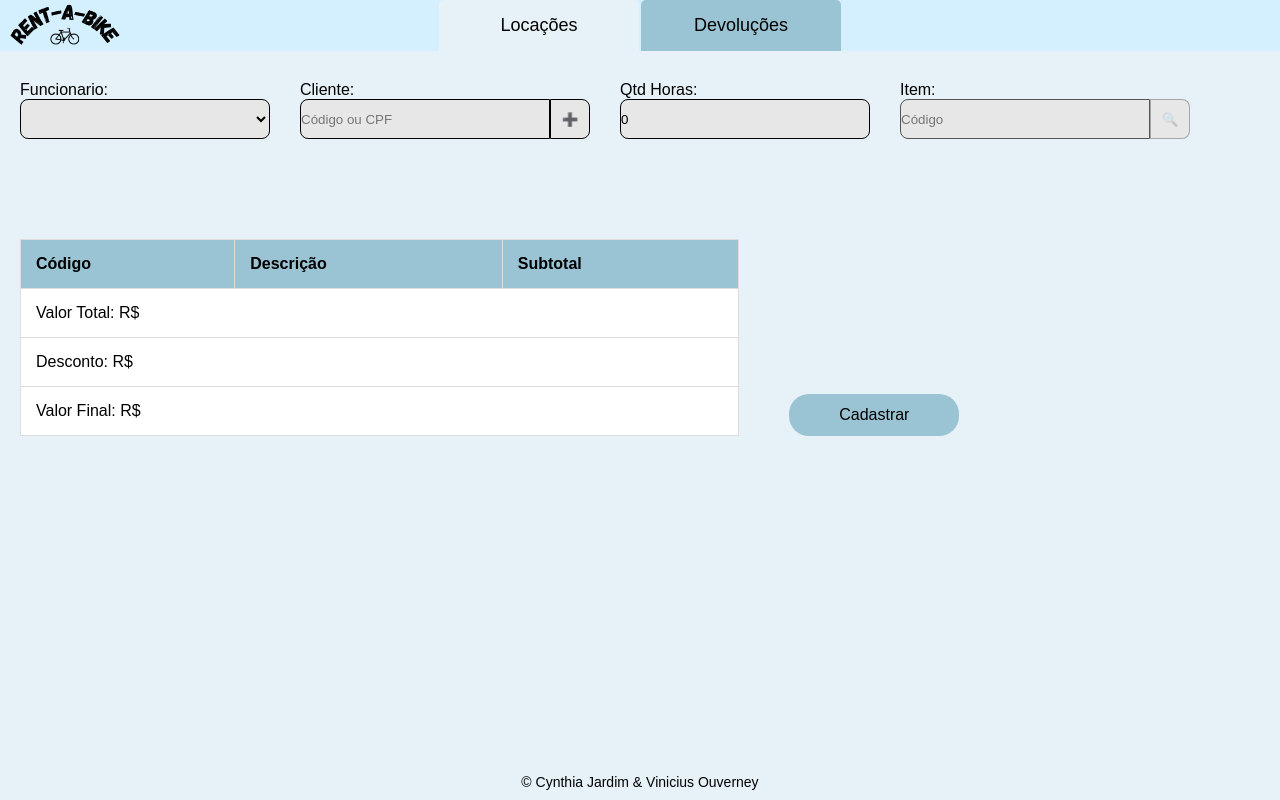
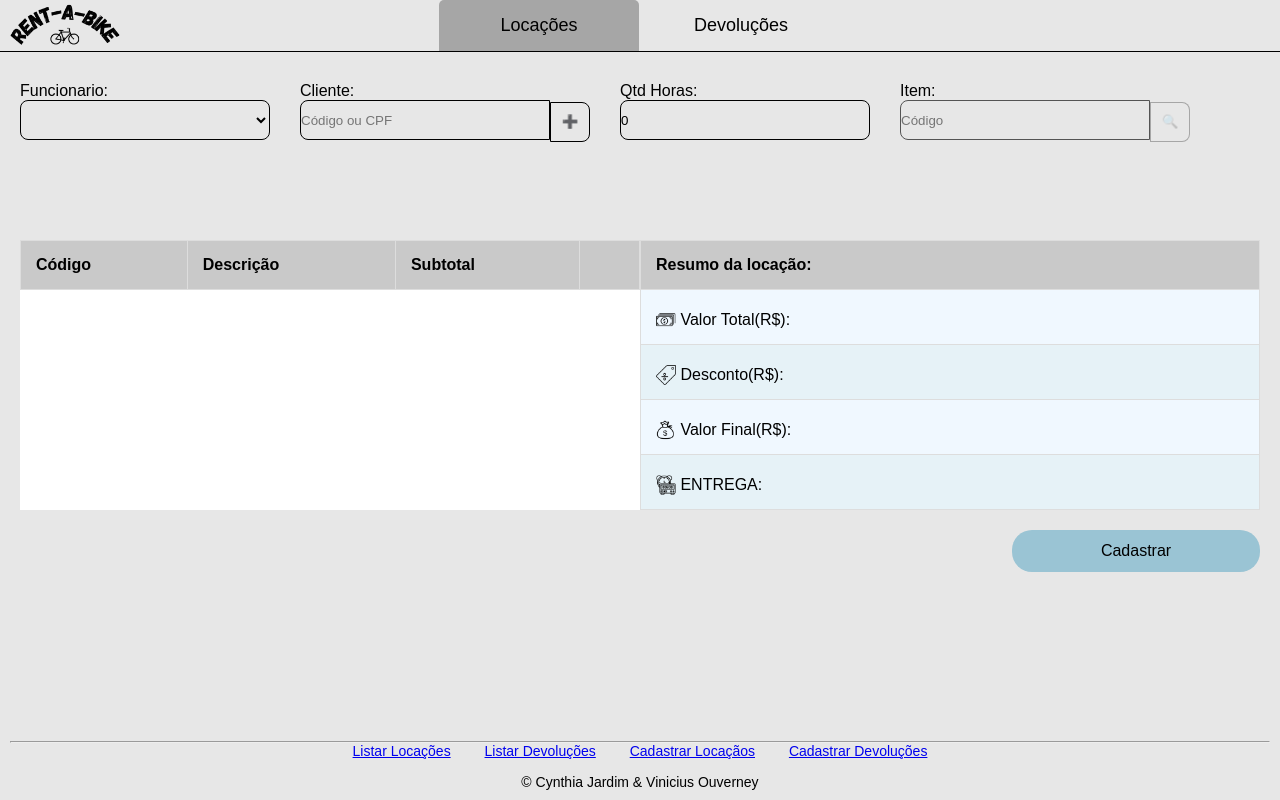
Before and after one commit to 27Vini/rent-a-bike, a PHP site: page /app/pages/cadastrar-locacao.html in a window 1280 px wide. Run offline with PHP 8.4, Linux system fonts and the light colour scheme; lists and menus that the app fills with data are empty.

Commit message:
Altera CSS das páginas

```diff
--- a/app/pages/cadastrar-locacao.html
+++ b/app/pages/cadastrar-locacao.html
@@ -50,43 +50,56 @@
         </section>
 
         <section class="tabela-cadastro">
-            <table border="1">
+            <table class="itens-locacao" border="1">
                 <thead>
                     <tr>
                         <th>Código</th>
                         <th>Descrição</th>
                         <th>Subtotal</th>
+                        <th></th>
                     </tr>
                 </thead>
                 <tbody>
-
                 </tbody>
-                <tfoot>
+            </table>
+            <table class="resumo-locacao">
+                <thead>
+                    <tr><td>Resumo da locação:</td></tr>
+                </thead>
+                <tbody>
                     <tr>
-                        <td colspan="3">Valor Total: R$<span class="valor-total"></span></td>
+                        <td><img src="../styles/images/total.png" class="icon"/> Valor Total(R$): <span class="valor-total"></span></td>
                     </tr>
                     <tr>
-                        <td colspan="3">Desconto: R$<span class="valor-desconto"></span> </td>
+                        <td><img src="../styles/images/desconto.png" class="icon"/> Desconto(R$): <span class="valor-desconto"></span></td>
                     </tr>
                     <tr>
-                        <td colspan="3">Valor Final: R$<span class="valor-final"></span></td>
+                        <td><img src="../styles/images/final.png" class="icon"/> Valor Final(R$): <span class="valor-final"></span></td>
                     </tr>
-                </tfoot>
+                    <tr>
+                        <td><img src="../styles/images/data-hora.png" class="icon"/> ENTREGA: <span class="entrega"></span></td>
+                    </tr>
+                </tbody>
             </table>
-
-            <section class="cadastro">
-                <div hidden id="entrega">
-                    Data e hora de entrega: <span></span>
-                </div>
-                <button id="cadastrar">Cadastrar</button>
-            </section>
         </section>
+        <div class="cadastrar">
+            <button id="cadastrar">Cadastrar</button>
+        </div>
     </main>
 
     <output></output>
 
     <footer>
-        © Cynthia Jardim & Vinicius Ouverney
+        <hr>
+        <div class="links">
+            <a href="./listagem-locacoes.html">Listar Locações</a>
+            <a href="./listagem-devolucoes.html">Listar Devoluções</a>
+            <a href="./cadastrar-locacao.html">Cadastrar Locaçãos</a>
+            <a href="./cadastrar-devolucoes.html">Cadastrar Devoluções</a>
+        </div>
+        <div>
+            © Cynthia Jardim & Vinicius Ouverney
+        </div>
     </footer>
 </body>
 </html>
--- a/app/src/locacao/cadastro/visao-cadastro-locacao-html.ts
+++ b/app/src/locacao/cadastro/visao-cadastro-locacao-html.ts
@@ -46,7 +46,7 @@ export class VisaoCadastroLocacaoHTML implements VisaoCadastroLocacao{
         } else {
             document.querySelector<HTMLInputElement>(sel.inputCodigoItem)!.disabled = true;
             document.querySelector<HTMLButtonElement>(sel.botaoBuscarItem)!.disabled = true;
-            document.querySelector(sel.campoEntrega )?.setAttribute("hidden", "hidden");
+            // document.querySelector(sel.campoEntrega )?.setAttribute("hidden", "hidden");
         }
     }
 
@@ -114,16 +114,17 @@ export class VisaoCadastroLocacaoHTML implements VisaoCadastroLocacao{
     }
 
     construirTabela({itens, valores}){
-        const tbody = document.querySelector("table tbody")!;
-        const tfoot = document.querySelector("table tfoot")!;
+        const tbody = document.querySelector(sel.tabelaItens)!;
+        const tresumo = document.querySelector(sel.tabelaResumo)!;
+        console.log(tbody, tresumo);
 
         tbody.innerHTML = itens.map(i =>
             this.criarLinha(i)
         ).join('');
 
-        tfoot.querySelector(sel.campoValorTotal)!.innerHTML = valores.valorTotal.toString();
-        tfoot.querySelector(sel.campoDesconto)!.innerHTML = valores.valorDesconto.toString();
-        tfoot.querySelector(sel.campoValorFinal)!.innerHTML = valores.valorFinal.toString();
+        tresumo.querySelector(sel.campoValorTotal)!.innerHTML = valores.valorTotal.toString();
+        tresumo.querySelector(sel.campoDesconto)!.innerHTML = valores.valorDesconto.toString();
+        tresumo.querySelector(sel.campoValorFinal)!.innerHTML = valores.valorFinal.toString();
     }
 
     private criarLinha(item){
@@ -134,13 +135,14 @@ export class VisaoCadastroLocacaoHTML implements VisaoCadastroLocacao{
                 <td>${item.codigo}</td>
                 <td>${item.descricao}</td>
                 <td>R$${subtotal}</td>
+                <td><a data-item-id="${item.codigo}"><img src=".../../../styles/images/remover.png" class='icon'/></a></td>
             </tr>
         `
     }
 
     exibirDataHoraEntrega(entrega:Date){
         document.querySelector(sel.campoEntregaSpan)!.innerHTML = entrega.toLocaleString();
-        document.querySelector(sel.campoEntrega)?.removeAttribute("hidden");
+        // document.querySelector(sel.campoEntrega)?.removeAttribute("hidden");
     }
 
     exibirMensagens(mensagens: string[]) {
--- a/app/styles/cadastro.css
+++ b/app/styles/cadastro.css
@@ -31,6 +31,8 @@ input, select{
     border-radius: 0px 8px 8px 0px;
     background-color: #e7e7e7;
     margin: 0;
+    position: relative;
+    top: 1.5px;
 }
 
 #lista-itens, #lista-clientes{
@@ -45,31 +47,72 @@ input, select{
 
 .tabela-cadastro{
     display: flex;
-    align-items: flex-end;
-}
-
-#entrega{
-    margin-bottom: 20px;
 }
 
 #cadastrar {
-    background-color: #9ac4d4;
     color: black;
     padding: 12px 50px;
     border: none;
     border-radius: 20px;
     font-size: 16px;
     cursor: pointer;
-    margin-bottom: 20px;
     text-decoration: none;
-    display: inline-block;
-    margin-left: 50px;
+    width: 20%;
+    flex-direction: column;
 }
 
-#cadastrar:hover {
-    background-color: #87b5c6;
+.cadastrar{
+    display: flex;
+    justify-content: flex-end;
 }
 
-table{
-    width: 58%;
+.icon{
+    width: 20px;
+    position: relative;
+    top: 5px;
 }
+
+/* CSS CADASTRO DEVOLUCAO */
+.cadastro-devolucao{
+    display: flex;
+    flex-direction: row;
+    justify-content: flex-start;
+    margin-bottom: 20px;
+}
+
+#devolver {
+    background-color: #9ac4d4;
+    font-size: 18px;
+    padding: 12px 40px;
+    margin: 30px auto;
+    color: black;
+    padding: 12px 30px;
+    border: none;
+    border-radius: 25px;
+    font-size: 16px;
+    cursor: pointer;
+}
+
+#locacaoOutput {
+    margin-top: 10px;
+    padding: 10px;
+    border: 1px dashed #999;
+    width: 300px;
+    background-color: #f7f7f7;
+}
+
+#locacao{
+    border-radius: 10px 0px 0px 10px;
+}
+
+#pesquisar-locacao {
+    height: 40px;
+    width: 40px;
+    font-size: 18px;
+    padding: 0;
+    border-radius: 0px 10px 10px 0px;
+    margin-left: 0px;
+    position: relative;
+    top: 3px;
+    border: solid 1px;
+}
--- a/app/styles/main.css
+++ b/app/styles/main.css
@@ -7,7 +7,7 @@
 }
 
 body {
-    background-color: #e6f2f7;
+    background-color: #e7e7e7;
     padding: 0px;
     display: flex;
     flex-direction: column;
@@ -21,7 +21,7 @@ body {
     align-items: center;
     margin-bottom: 30px;
     position: relative;
-    background-color: #d4f0ff;
+    border-bottom: solid 1px;
 }
 
 .logo-container {
@@ -34,6 +34,36 @@ body {
     height: auto;
 }
 
+
+/* Estilos da index */
+.index-header{
+    background-image: url("/app/styles/images/header.jpg");
+    width: 100%;
+    height: 350px;
+    background-size: cover;
+    background-position: center;
+    opacity: 0.9;
+}
+
+.pages{
+    display: flex;
+    justify-content: center;
+}
+
+.pages a{
+    margin: 2px;
+    padding: 30px;
+    background-color: #7fb3c2;
+    position: relative;
+    top: -30px;
+    text-decoration: none;
+    color: black;
+}
+
+.pages a:hover{
+    border: 1px solid gray;
+}
+
 /* Estilo das abas de navegação */
 .nav-tabs {
     display: flex;
@@ -43,7 +73,6 @@ body {
 
 .nav-tab {
     padding: 15px 40px;
-    background-color: #9ac4d4;
     color: black;
     text-decoration: none;
     font-size: 18px;
@@ -51,18 +80,29 @@ body {
     margin: 0 1px;
     text-align: center;
     width: 200px;
+    transition: transform .1s
 }
 
 .nav-tab.active {
-    background-color: #e6f2f7;
+    background-color: #a6a6a6;
 }
 
 .nav-tab:hover {
-    background-color: #87b5c6;
+    transform: scale(1.1);
 }
 
 main {
     padding: 0 20px;
+}
+
+button{
+    background-color: #9ac4d4;
+}
+
+button:hover{
+    background-color: #7fb3c2;
+    transition: transform .1s;
+    transform: scale(1.1);
 }
 
 /* Estilo da tabela */
@@ -74,7 +114,8 @@ table {
 }
 
 thead {
-    background-color: #9ac4d4;
+    background-color: #c9c9c9;
+    font-weight: bold;
 }
 
 th, td {
@@ -98,3 +139,11 @@ footer {
     padding: 10px;
     font-size: 14px;
 }
+
+.links{
+    margin-bottom: 15px;
+}
+
+.links a{
+    padding: 15px;
+}
--- a/playwright.config.ts
+++ b/playwright.config.ts
@@ -1,5 +1,6 @@
 import { defineConfig } from '@playwright/test';
 
 export default defineConfig({
-  testDir: './app/e2e'
+  testDir: './app/e2e',
+  workers: 1
 });
```
Also changed, not shown: app/e2e/devolucoes/listagem-devolucoes.spec.ts (+1 -1 lines), app/e2e/locacoes/listagem-locacoes.spec.ts (+1 -1 lines), app/pages/cadastrar-devolucoes.html (+21 -5 lines), app/pages/listagem-devolucoes.html (+10 -1 lines), app/src/locacao/cadastro/seletores-cadastro-locacao.ts (+4 -3 lines), index.html (+10 -2 lines), app/styles/images/data-hora.png (added), app/styles/images/desconto.png (added), app/styles/images/final.png (added), app/styles/images/remover.png (added), app/styles/images/total.png (added), 1 other file.
